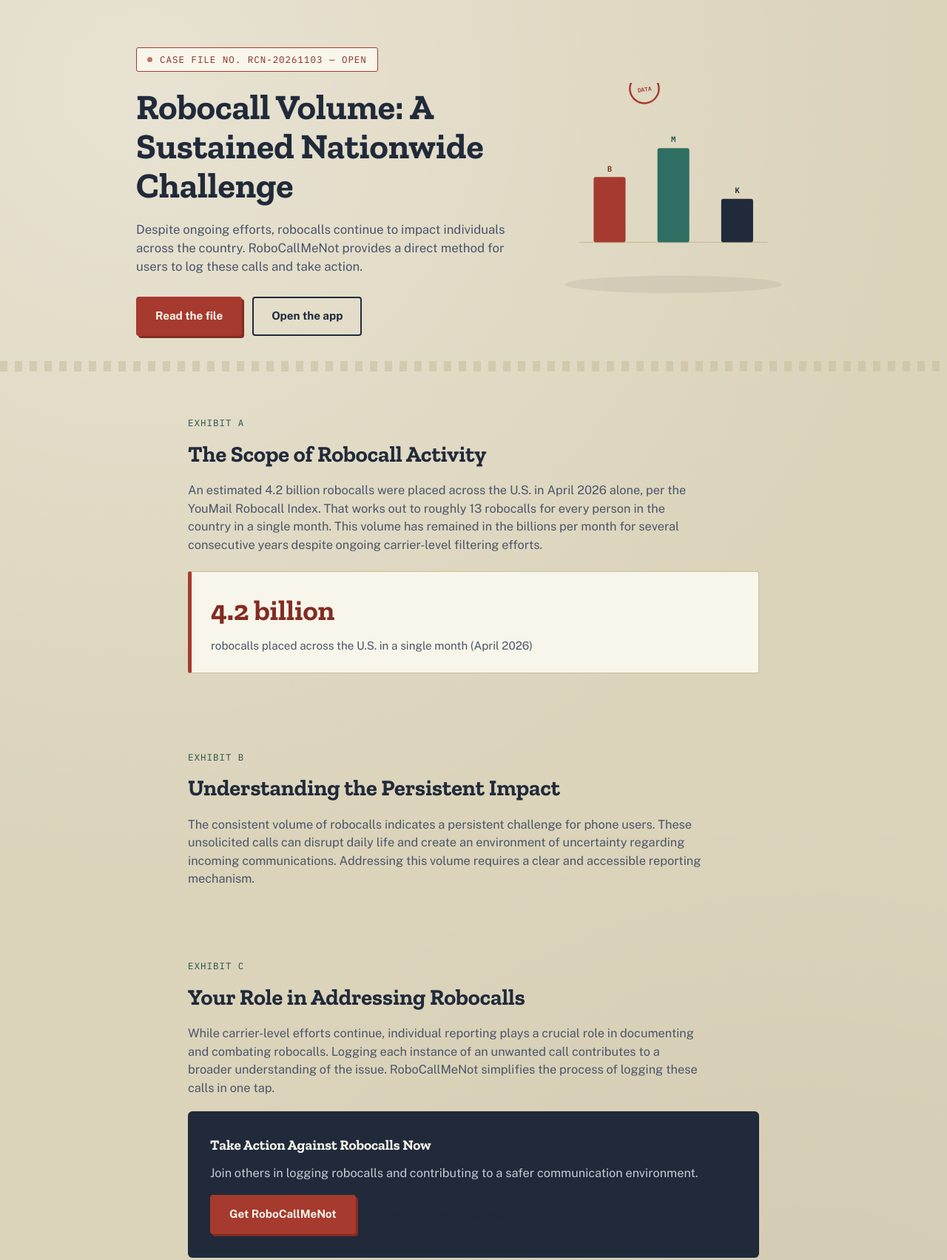
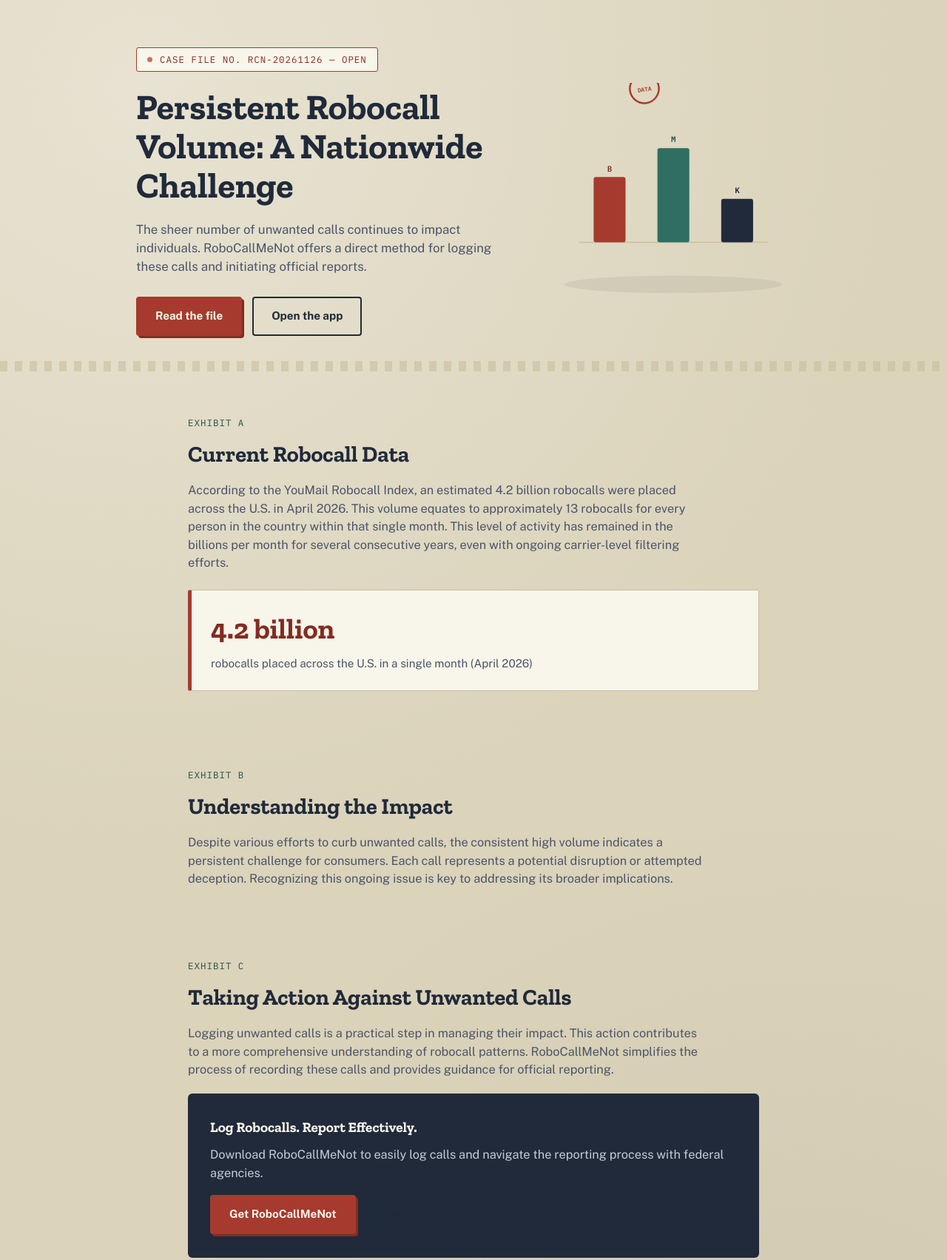
Before and after one commit to richardchitman-prog/racexpressshop-site, a plain HTML site: page blog/how-big-is-the-robocall-problem-really.html in a window 1280 px wide. Shown: the part 63-1766 px from the top of the page at 74% size. Drawn offline with nearby package versions, Linux system fonts and the light colour scheme.

Commit message:
Auto-publish new blog post

```diff
--- a/blog/how-big-is-the-robocall-problem-really.html
+++ b/blog/how-big-is-the-robocall-problem-really.html
@@ -3,8 +3,8 @@
 <head>
 <meta charset="UTF-8">
 <meta name="viewport" content="width=device-width, initial-scale=1.0">
-<title>Understanding the Persistent Volume of Robocalls | RoboCallMeNot</title>
-<meta name="description" content="Robocalls remain a significant issue for consumers nationwide. Learn how RoboCallMeNot helps address this persistent challenge.">
+<title>Understanding the Persistent Volume of Robocalls Nationwide | RoboCallMeNot</title>
+<meta name="description" content="Robocalls remain a significant issue for consumers. RoboCallMeNot assists in logging these calls and navigating the reporting process.">
 <link rel="preconnect" href="https://fonts.googleapis.com">
 <link rel="preconnect" href="https://fonts.gstatic.com" crossorigin>
 <link href="https://fonts.googleapis.com/css2?family=Zilla+Slab:wght@400;600;700&family=Public+Sans:wght@400;500;600;700;800&family=IBM+Plex+Mono:wght@400;500;600&display=swap" rel="stylesheet">
@@ -123,9 +123,9 @@
 <header class="hero">
   <div class="hero-grid">
     <div>
-      <div class="eyebrow"><span class="dot"></span> Case File No. RCN-20261103 — Open</div>
-      <h1 class="headline">Robocall Volume: A Sustained Nationwide Challenge</h1>
-      <p class="sub">Despite ongoing efforts, robocalls continue to impact individuals across the country. RoboCallMeNot provides a direct method for users to log these calls and take action.</p>
+      <div class="eyebrow"><span class="dot"></span> Case File No. RCN-20261126 — Open</div>
+      <h1 class="headline">Persistent Robocall Volume: A Nationwide Challenge</h1>
+      <p class="sub">The sheer number of unwanted calls continues to impact individuals. RoboCallMeNot offers a direct method for logging these calls and initiating official reports.</p>
       <div class="cta-row">
         <a href="#exhibit-a" class="btn btn-primary">Read the file</a>
         <a href="https://dancing-entremet-2f50e3.netlify.app" class="btn btn-ghost">Open the app</a>
@@ -154,8 +154,8 @@
   <section id="exhibit-a">
     <div class="wrap">
       <span class="exhibit-tag">Exhibit A</span>
-      <h2 class="section-title">The Scope of Robocall Activity</h2>
-      <p>An estimated 4.2 billion robocalls were placed across the U.S. in April 2026 alone, per the YouMail Robocall Index. That works out to roughly 13 robocalls for every person in the country in a single month. This volume has remained in the billions per month for several consecutive years despite ongoing carrier-level filtering efforts.</p>
+      <h2 class="section-title">Current Robocall Data</h2>
+      <p>According to the YouMail Robocall Index, an estimated 4.2 billion robocalls were placed across the U.S. in April 2026. This volume equates to approximately 13 robocalls for every person in the country within that single month. This level of activity has remained in the billions per month for several consecutive years, even with ongoing carrier-level filtering efforts.</p>
       <div class="stat-callout">
         <span class="num mono">4.2 billion</span>
         <span class="lbl">robocalls placed across the U.S. in a single month (April 2026)</span>
@@ -166,19 +166,19 @@
   <section id="exhibit-b">
     <div class="wrap">
       <span class="exhibit-tag">Exhibit B</span>
-      <h2 class="section-title">Understanding the Persistent Impact</h2>
-      <p>The consistent volume of robocalls indicates a persistent challenge for phone users. These unsolicited calls can disrupt daily life and create an environment of uncertainty regarding incoming communications. Addressing this volume requires a clear and accessible reporting mechanism.</p>
+      <h2 class="section-title">Understanding the Impact</h2>
+      <p>Despite various efforts to curb unwanted calls, the consistent high volume indicates a persistent challenge for consumers. Each call represents a potential disruption or attempted deception. Recognizing this ongoing issue is key to addressing its broader implications.</p>
     </div>
   </section>
 
   <section id="exhibit-c">
     <div class="wrap">
       <span class="exhibit-tag">Exhibit C</span>
-      <h2 class="section-title">Your Role in Addressing Robocalls</h2>
-      <p>While carrier-level efforts continue, individual reporting plays a crucial role in documenting and combating robocalls. Logging each instance of an unwanted call contributes to a broader understanding of the issue. RoboCallMeNot simplifies the process of logging these calls in one tap.</p>
+      <h2 class="section-title">Taking Action Against Unwanted Calls</h2>
+      <p>Logging unwanted calls is a practical step in managing their impact. This action contributes to a more comprehensive understanding of robocall patterns. RoboCallMeNot simplifies the process of recording these calls and provides guidance for official reporting.</p>
       <div class="callout">
-        <h3>Take Action Against Robocalls Now</h3>
-        <p>Join others in logging robocalls and contributing to a safer communication environment.</p>
+        <h3>Log Robocalls. Report Effectively.</h3>
+        <p>Download RoboCallMeNot to easily log calls and navigate the reporting process with federal agencies.</p>
         <div class="cta-row">
           <a href="../robocallmenot.html" class="btn btn-primary">Get RoboCallMeNot</a>
           <a href="the-case-against-robocalls.html#exhibit-b" class="btn btn-ghost">See the cost calculator</a>
--- a/sitemap.xml
+++ b/sitemap.xml
@@ -378,6 +378,12 @@
     <changefreq>monthly</changefreq>
     <priority>0.7</priority>
   </url>
+  <url>
+    <loc>https://racexpressshop.netlify.app/blog/how-big-is-the-robocall-problem-really.html</loc>
+    <lastmod>2026-11-26</lastmod>
+    <changefreq>monthly</changefreq>
+    <priority>0.7</priority>
+  </url>
   <!-- AUTO-SITEMAP-ENTRIES will be appended above this line by automation/generate_post.py -->
 <url>
   <loc>https://racexpressshop.netlify.app/welcome.html</loc>
```
Also changed, not shown: automation/state.json (+6 -1 lines), blog/index.html (+15 -0 lines).
